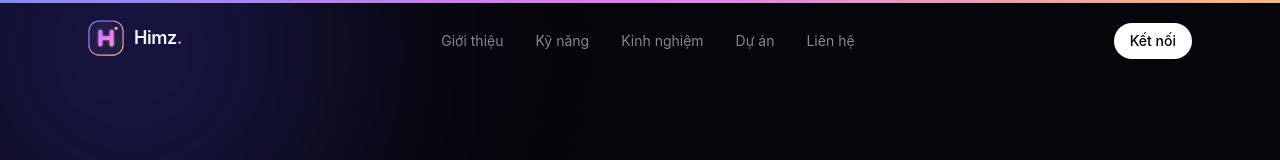
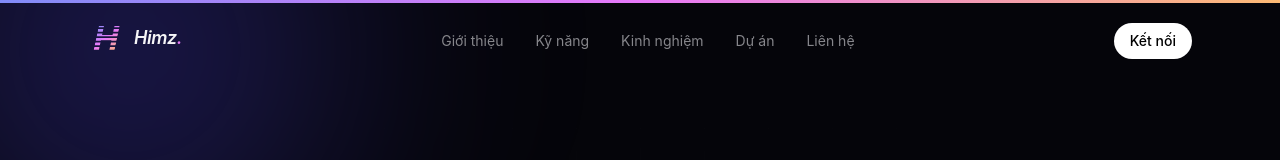
Before and after one commit to Himz-Hung/CV, a React (Vite) app: page / in a window 1280 px wide. Shown: the top 160 px of the page. Built offline with nearby package versions, Linux system fonts and the light colour scheme.

Commit message:
Himz-CV-Change Logo

```diff
--- a/index.html
+++ b/index.html
@@ -17,14 +17,21 @@
             <stop offset="0.5" stop-color="#e879f9" />
             <stop offset="1" stop-color="#fdba74" />
           </linearGradient>
+          <clipPath id="bootClip">
+            <path d="M10 8 H17 V20 H31 V8 H38 V40 H31 V27 H17 V40 H10 Z" />
+          </clipPath>
         </defs>
-        <rect x="1.25" y="1.25" width="45.5" height="45.5" rx="13.5" fill="rgba(255,255,255,0.045)" stroke="url(#bootGrad)" stroke-width="1.5" />
-        <g fill="url(#bootGrad)">
-          <rect x="14" y="13" width="5" height="22" rx="2.5" />
-          <rect x="29" y="13" width="5" height="22" rx="2.5" />
-          <rect x="15.5" y="21.5" width="17" height="5" rx="2.5" />
+        <g transform="translate(6 0) skewX(-12)">
+          <g clip-path="url(#bootClip)">
+            <rect x="6" y="6" width="36" height="3.6" fill="url(#bootGrad)" />
+            <rect x="6" y="12" width="36" height="3.6" fill="url(#bootGrad)" />
+            <rect x="6" y="18" width="36" height="3.6" fill="url(#bootGrad)" />
+            <rect x="6" y="24" width="36" height="3.6" fill="url(#bootGrad)" />
+            <rect x="6" y="30" width="36" height="3.6" fill="url(#bootGrad)" />
+            <rect x="6" y="36" width="36" height="3.6" fill="url(#bootGrad)" />
+            <rect x="6" y="42" width="36" height="3.6" fill="url(#bootGrad)" />
+          </g>
         </g>
-        <circle cx="37.5" cy="11" r="2.1" fill="#fdba74" />
       </svg>
     </div>
     <style>
--- a/src/components/Logo.tsx
+++ b/src/components/Logo.tsx
@@ -6,14 +6,18 @@ type Props = {
   textClassName?: string
 }
 
+const H_PATH = 'M10 8 H17 V20 H31 V8 H38 V40 H31 V27 H17 V40 H10 Z'
+// horizontal stripe positions inside the H
+const STRIPES = [6, 12, 18, 24, 30, 36, 42]
+
 /**
- * "Himz" monogram — a squircle glass badge with a geometric H
- * filled by the brand gradient (indigo → fuchsia → orange).
+ * "Himz" monogram — an italic (slanted) letter H filled with gradient
+ * stripes, sharp corners (no rounding).
  */
 export default function Logo({ className, withText = false, textClassName }: Props) {
   const id = useId()
   const grad = `himz-grad-${id}`
-  const glow = `himz-glow-${id}`
+  const clip = `himz-clip-${id}`
 
   return (
     <span className="inline-flex items-center gap-2.5 select-none">
@@ -31,40 +35,23 @@ export default function Logo({ className, withText = false, textClassName }: Pro
             <stop offset="0.5" stopColor="#e879f9" />
             <stop offset="1" stopColor="#fdba74" />
           </linearGradient>
-          <filter id={glow} x="-40%" y="-40%" width="180%" height="180%">
-            <feGaussianBlur stdDeviation="1.4" result="b" />
-            <feMerge>
-              <feMergeNode in="b" />
-              <feMergeNode in="SourceGraphic" />
-            </feMerge>
-          </filter>
+          <clipPath id={clip}>
+            <path d={H_PATH} />
+          </clipPath>
         </defs>
 
-        {/* squircle badge */}
-        <rect
-          x="1.25"
-          y="1.25"
-          width="45.5"
-          height="45.5"
-          rx="13.5"
-          fill="rgba(255,255,255,0.045)"
-          stroke={`url(#${grad})`}
-          strokeWidth="1.5"
-        />
-
-        {/* geometric H */}
-        <g fill={`url(#${grad})`} filter={`url(#${glow})`}>
-          <rect x="14" y="13" width="5" height="22" rx="2.5" />
-          <rect x="29" y="13" width="5" height="22" rx="2.5" />
-          <rect x="15.5" y="21.5" width="17" height="5" rx="2.5" />
+        {/* slanted (italic) H, revealed through stripes */}
+        <g transform="translate(6 0) skewX(-12)">
+          <g clipPath={`url(#${clip})`}>
+            {STRIPES.map((y) => (
+              <rect key={y} x="6" y={y} width="36" height="3.6" fill={`url(#${grad})`} />
+            ))}
+          </g>
         </g>
-
-        {/* accent dot */}
-        <circle cx="37.5" cy="11" r="2.1" fill="#fdba74" />
       </svg>
 
       {withText && (
-        <span className={textClassName ?? 'font-semibold tracking-tight text-lg'}>
+        <span className={`italic ${textClassName ?? 'font-semibold tracking-tight text-lg'}`}>
           Himz<span className="text-fuchsia-400">.</span>
         </span>
       )}
```
Also changed, not shown: public/favicon.svg.
